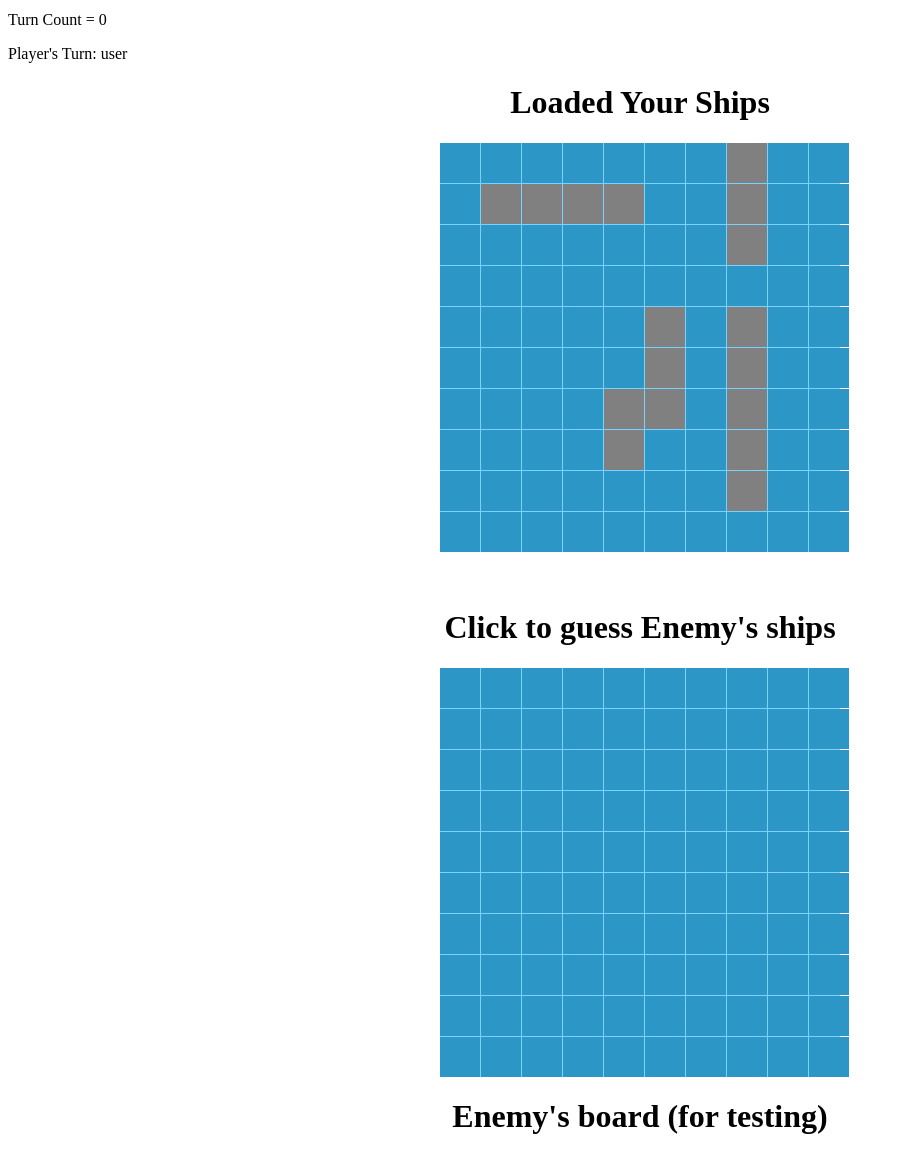
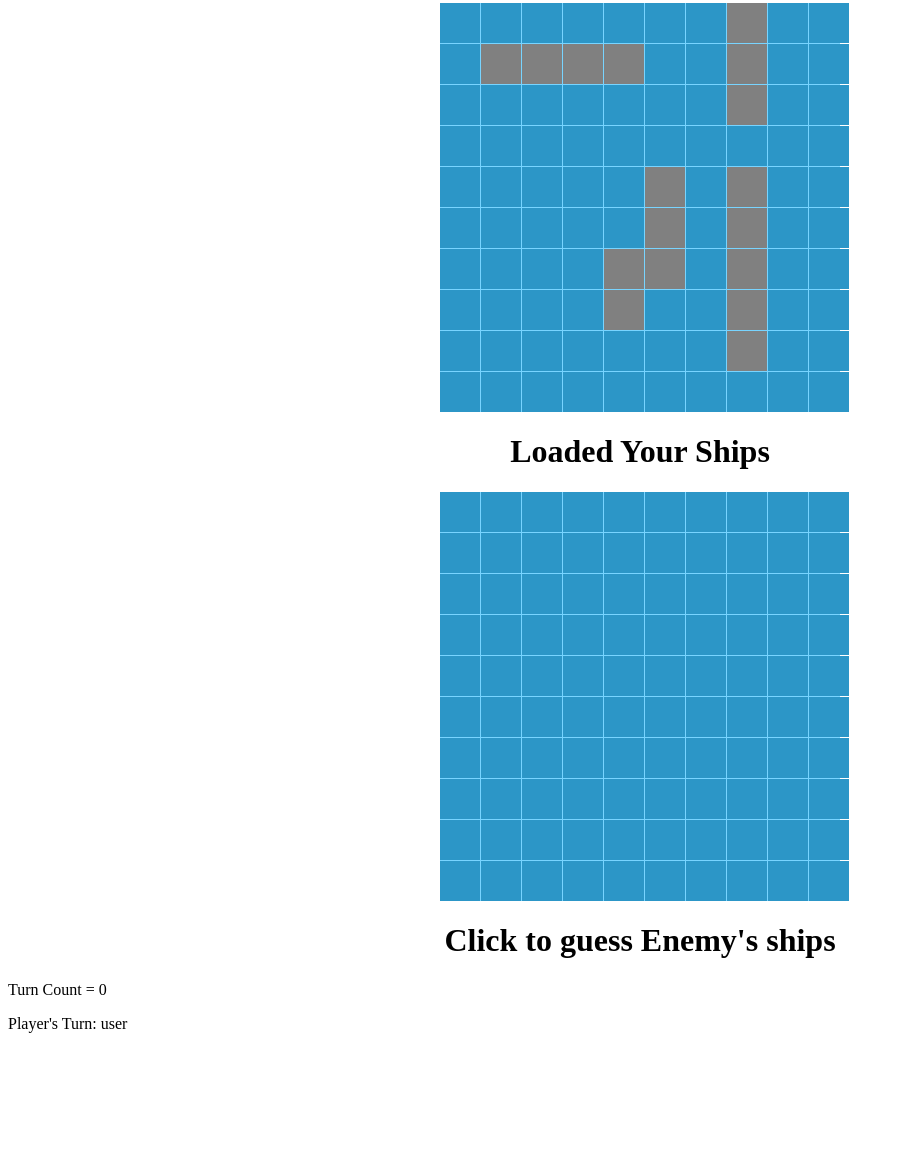
Before and after one commit to peytontan/ga-seif-project-1, a website with bundled scripts: page index.html in a window 1280 px wide. Shown: the part 5-1162 px from the top of the page, without its empty margins (0-904 px from the left). After the commit the page ends 1054 px from the top, so only its background shows below. Built offline with nearby package versions, Linux system fonts and the light colour scheme.

Commit message:
added div class of container

```diff
--- a/index.html
+++ b/index.html
@@ -24,15 +24,18 @@
 
     <!-- <h1>Place Your Ships</h1> -->
     <!-- <div class = "boardToPlace" ></div> -->
+
+    <div class = 'container'>
+        <div class = "userBoard" ></div>
+        <h1>Loaded Your Ships</h1>
+
+        <div class = "boardToClick"></div>
+        <h1>Click to guess Enemy's ships</h1>
+        <!-- <h1>Enemy's board (for testing)</h1> -->
+        <div class = "PC"></div>
+    </div>
+
     <p class = turnCount></p>
     <p class = playerTracker></p>
-    <h1>Loaded Your Ships</h1>
-    <div class = "userBoard" ></div>
-    <br>
-    <br>
-    <h1>Click to guess Enemy's ships</h1>
-    <div class = "boardToClick"></div>
-    <h1>Enemy's board (for testing)</h1>
-    <div class = "PC"></div>
 </body>
 </html>
```
